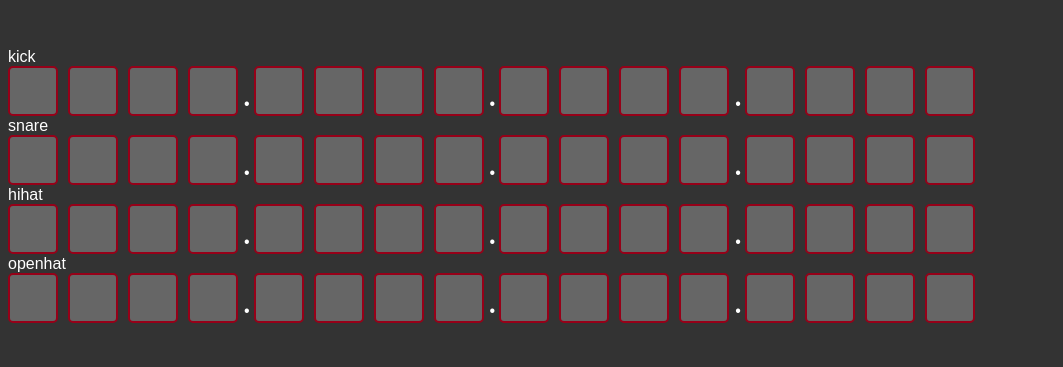
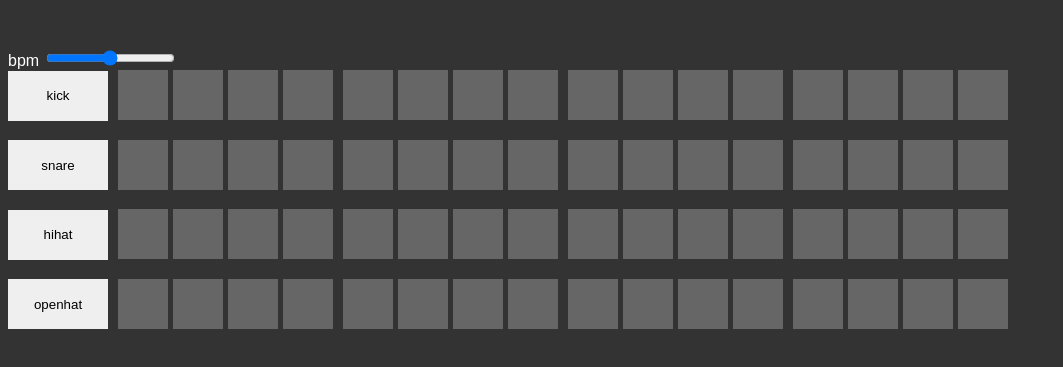
Before and after one commit to LorenzoBorje/drum-machine-v2, a website: page public/index.html in a window 1280 px wide. Shown: the part 47-414 px from the top of the page, without its empty margins (0-1063 px from the left). Drawn offline with nearby package versions, Linux system fonts and the light colour scheme.

Commit message:
added tempo adjustment, save file handling

```diff
--- a/public/app.js
+++ b/public/app.js
@@ -1,9 +1,28 @@
 const beatMeasure = 16;
-const bpm = 110;
-const bpmPerMilli = 15000/bpm;
+let bpm = 110;
+let bpmPerMilli = (15000/bpm);
 const instruments = ['kick', 'snare', 'hihat', 'openhat'];
 let currentMeasure = 0;
 let currentlyPlaying;
+
+const SAVE = {}
+
+function generatePattern() {
+  instruments.forEach(instrument => {
+    let pattern = [];
+    for (let i = 0; i < beatMeasure; i++) {
+      pattern.push(false);
+    };
+    console.log(pattern);
+    SAVE[instrument] = pattern;
+  });
+}
+
+function handleSave() {
+  let sequence = generatePattern();
+  console.log(SAVE);
+
+}
 
 function resetSelected() {
     $('.row > .pad.selected').removeClass('selected');
@@ -41,6 +60,7 @@ function switchPlayButton() {
 function togglePlay() {
     switchPlayButton();
     if ($('.playbutton').hasClass('hidden')) {
+        console.log(bpmPerMilli);
         currentlyPlaying = setInterval(playSequencer, bpmPerMilli);
     } else {
         clearInterval(currentlyPlaying);
@@ -51,28 +71,60 @@ function handlePlayButton(){
     $('.playbutton, .stopbutton').click(togglePlay);
 }
 
+function playSound(currentInstrument) {
+  $(`audio[data-key="${currentInstrument}"]`)[0].currentTime = 0;
+  $(`audio[data-key="${currentInstrument}"]`)[0].play();
+}
+
 function handleBeatSelection() {
   $('.pad').on('click', e => {
-        $(event.currentTarget).toggleClass('selected');
-        let currentInstrument = $(event.currentTarget).attr('data-key');
+    let pad = $(event.currentTarget);
+    let currentInstrument = pad.attr('data-key');
+    let padClasses = pad.attr('class').split(' ');
+    let padIndex = padClasses[1];
+
+    pad.toggleClass('selected');
     // chaining buttons heightens pitch, odd side-effect
     // better solutions exist (see: StackOverflow) but for first iteration this is fine
     if ($(event.currentTarget).hasClass('selected')) {
-            $(`audio[data-key="${currentInstrument}"]`)[0].currentTime = 0;
-           $(`audio[data-key="${currentInstrument}"]`)[0].play();
+      SAVE[currentInstrument][padIndex] = true;
+      playSound(currentInstrument);
+    } else {
+      SAVE[currentInstrument][padIndex] = false;
     }
+    console.log(SAVE);
   });
+}
+
+function handleLabel() {
+  $('.label').on('click', e => {
+    let currentInstrument = $(event.currentTarget).attr('data-key');
+    playSound(currentInstrument);
+  });
+}
+
+function handleTempoSelection() {
+  $('#tempo').on('input', e => {
+    let setTempo = $('#tempo').val();
+    console.log(setTempo)
+    $('.tempo').text(setTempo);
+    bpm = setTempo;
+    bpmPerMilli = 15000/bpm;
+  })
 }
 
 function generateDrumSequencerGrid() {
     let htmlString = '';
+    let dividers = [3, 7, 11];
     for (let i = 0; i < instruments.length; i++) {
-         htmlString += `<div class="row instrument ${instruments[i]}"><div class="label">${instruments[i]}</div>`;
+         htmlString += `<div class="row instrument ${instruments[i]}"><button class="label divider" data-key="${instruments[i]}">${instruments[i]}</button>`;
         for (let j = 0; j < beatMeasure; j++) {
-            if (j % 4 === 0 && j !== 0) {
-                htmlString += '<div class="divider">•</div>';
+            if (dividers.includes(j)) {
+              htmlString += `<button class="pad ${j} divider" data-key="${instruments[i]}"></button>`;
+            } else {
+              htmlString += `<button class="pad ${j}" data-key="${instruments[i]}"></button>`;
+
             }
-            htmlString += `<button class="pad ${j}" data-key="${instruments[i]}"></button>`;
          }
          htmlString += `</div>`
     }
@@ -86,9 +138,12 @@ function composeSequencer(){
 
 function handleStart() {
     composeSequencer();
+    handleLabel();
+    handleTempoSelection();
     handleBeatSelection();
     handlePlayButton();
     handleReset();
+    handleSave();
 }
 
 $(handleStart);
--- a/public/index.html
+++ b/public/index.html
@@ -7,9 +7,6 @@
     <meta name="viewport" content="width=device-width, initial-scale=1">
     <link rel="stylesheet" type="text/css" media="screen" href="main.css" />
     <script src="https://cdnjs.cloudflare.com/ajax/libs/jquery/3.3.1/jquery.js"></script>
-    <link rel="stylesheet" href="https://cdn.jsdelivr.net/npm/flatpickr/dist/flatpickr.min.css">
-    <script src="https://cdn.jsdelivr.net/npm/flatpickr"></script>
-
 </head>
 <body>
     <header>
@@ -24,8 +21,9 @@
             <p>Welcome to Drum Machine v0.1</p>
             <button class="js-intro button">Let's Go</button>
         </section> -->
-        <section class="controls hidden">
-
+        <section class="controls">
+            <p><span class="tempo"></span>bpm</p>
+            <input type="range" min="30" max="240" id="tempo">
         </section>
         <section role="region" class="sequencer">
         </section>
--- a/public/main.css
+++ b/public/main.css
@@ -25,30 +25,39 @@ header > button {
   top: -5px;
 }
 
+.controls > * {
+  display: inline;
+}
+
+.label {
+  width: 100px;
+  height: 50px;
+  margin-right: 7px;
+  position: relative;
+  top: -19px;
+  border: none;
+}
+
 .pad {
   width: 50px;
   height: 50px;
-  margin-right: 10px;
-  border-radius: 5px;
-  border: 2px solid #960018;
+  margin-right: 5px;
   background-color: #666;
+  border: none;
 }
 
 .pad:focus {
-  outline: 0;
+  background-color: #FFF;
 }
 
 .pad:hover {
   background-color: #CCC;
 }
 
+.divider {
+ margin-right: 10px;
+}
+
 .selected {
   background-color: #FFF;
 }
-
-.divider {
-  position: relative;
-  top: -4px;
-  left: -4px;
-  display: inline;
-}
```
Lines whose indentation alone changed are shown as unchanged.
